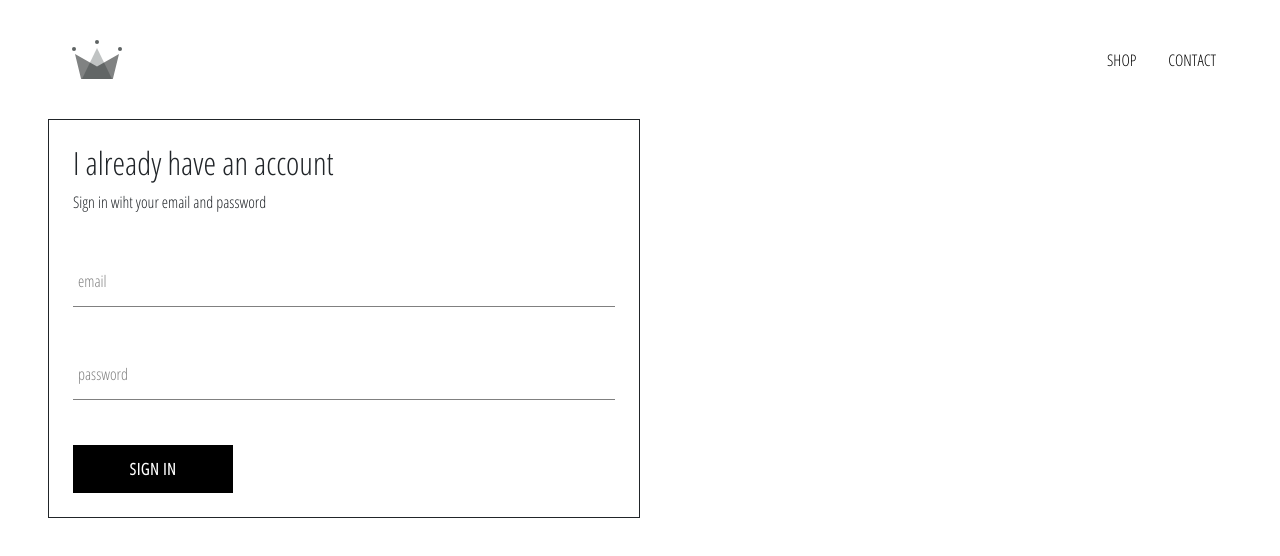
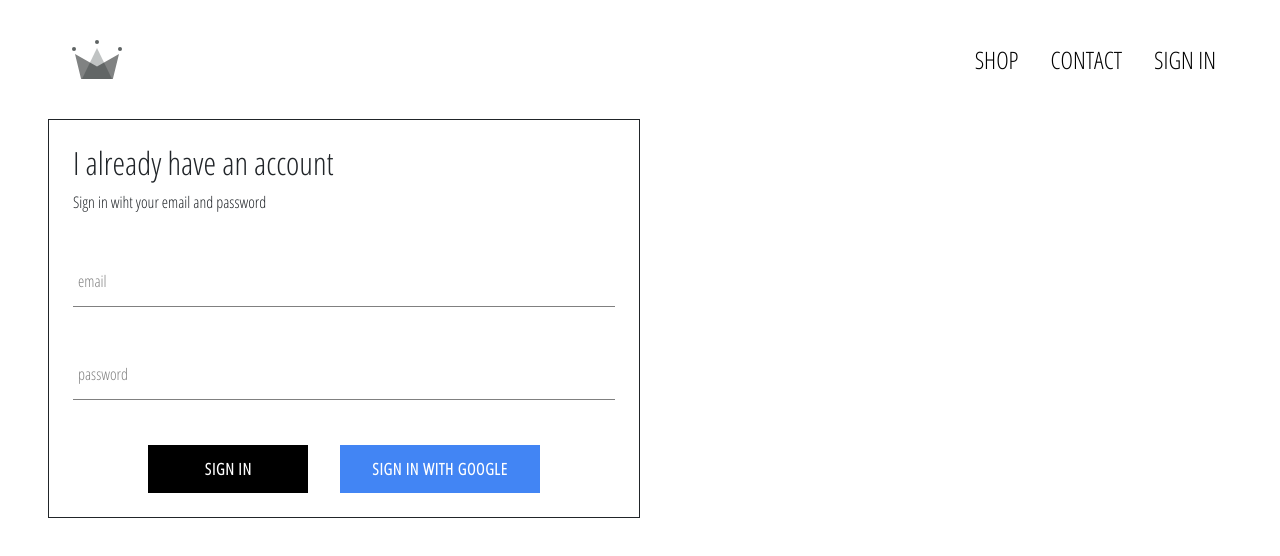
Before and after one commit to mert-1/crwn-clothing, a React (Create React App) app: page /signin in a window 1280 px wide. Shown: the top 556 px of the page. Built offline with nearby package versions, Linux system fonts and the light colour scheme; no server answers.

Commit message:
create Google sign in

```diff
--- a/package.json
+++ b/package.json
@@ -6,6 +6,7 @@
     "@testing-library/jest-dom": "^5.11.4",
     "@testing-library/react": "^11.1.0",
     "@testing-library/user-event": "^12.1.10",
+    "firebase": "^8.6.8",
     "node-sass": "^6.0.0",
     "react": "^17.0.2",
     "react-dom": "^17.0.2",
--- a/src/App.js
+++ b/src/App.js
@@ -6,11 +6,36 @@
 import ShopPage from "./pages/shop/shop.component";
 import SignInAndSignUpPage from "./pages/sign-in-and-sign-up/sign-in-and-sign-up.component";
 import Header from "./components/header/header.component";
+import { auth } from "./firebase/firebase.utils";
 
-function App() {
+class App extends React.Component {
+  constructor(props) {
+    super(props);
+
+    this.state = {
+      currentUser: null,
+    };
+  }
+
+  unsubscribeFromAuth = null;
+
+  componentDidMount() {
+    this.unsubscribeFromAuth = auth.onAuthStateChanged((user) => {
+      this.setState({ currentUser: user });
+
+      console.log("signed", user);
+
+    });
+  }
+
+  componentWillUnmount() {
+    this.unsubscribeFromAuth();
+  }
+
+  render() {
     return (
       <div>
-      <Header />
+        <Header currentUser={this.state.currentUser} />
         <Switch>
           <Route exact path="/" component={HomePage} />
           <Route path="/shop" component={ShopPage} />
@@ -19,5 +44,6 @@
       </div>
     );
   }
+}
 
 export default App;
--- a/src/components/custom-button/custom-button.component.jsx
+++ b/src/components/custom-button/custom-button.component.jsx
@@ -1,8 +1,11 @@
 import React from "react";
 import "./custom-button.styles.scss";
 
-const CustomButton = ({ children, ...otherProps }) => (
-  <button className="custom-button" {...otherProps}>
+const CustomButton = ({ children, isGoogleSignIn, ...otherProps }) => (
+  <button
+    className={`${isGoogleSignIn ? "google-sign-in" : ""} custom-button`}
+    {...otherProps}
+  >
     {children}
   </button>
 );
--- a/src/components/custom-button/custom-button.styles.scss
+++ b/src/components/custom-button/custom-button.styles.scss
@@ -11,10 +11,21 @@
   font-weight: bolder;
   border: none;
   cursor: pointer;
+  margin: 0 1rem;
 
   &:hover {
     background-color: white;
     color: black;
     border: 1px solid black;
   }
+
+  &.google-sign-in {
+    background-color: #4285f4;
+    color: white;
+
+    &:hover {
+      background-color: #357ae8;
+      border: none;
+    }
+  }
 }
--- a/src/components/header/header.component.jsx
+++ b/src/components/header/header.component.jsx
@@ -1,19 +1,29 @@
 import React from "react";
 import { Link } from "react-router-dom";
 import { ReactComponent as Logo } from "../../assets/crown.svg";
+import { auth } from "../../firebase/firebase.utils";
 
-const Header = () => (
+const Header = ({ currentUser }) => (
   <div className="d-flex justify-content-between">
     <Link className="p-4" to="/">
       <Logo />
     </Link>
     <div className="d-flex align-items-center">
-      <Link className="p-3" to="/shop">
+      <Link className="p-3 fs-4" to="/shop">
         SHOP
       </Link>
-      <Link className="p-3" to="/contact">
+      <Link className="p-3 fs-4" to="/contact">
         CONTACT
       </Link>
+      {currentUser ? (
+        <Link className="p-3 fs-4" to="/" onClick={() => auth.signOut()}>
+          SIGN OUT
+        </Link>
+      ) : (
+        <Link className="p-3 fs-4" to="/signin">
+          SIGN IN
+        </Link>
+      )}
     </div>
   </div>
 );
--- a/src/components/sign-in/sign-in.component.jsx
+++ b/src/components/sign-in/sign-in.component.jsx
@@ -1,6 +1,9 @@
 import React from "react";
+
 import FormInput from "../form-input/form-input.component";
 import CustomButton from "../custom-button/custom-button.component";
+
+import { signInWithGoogle } from "../../firebase/firebase.utils";
 
 class SignIn extends React.Component {
   constructor(props) {
@@ -45,7 +48,12 @@
             label="password"
             required
           ></FormInput>
-          <CustomButton type="submit">Sign In</CustomButton>
+          <div className="d-flex justify-content-center">
+            <CustomButton type="submit">Sign In</CustomButton>
+            <CustomButton onClick={signInWithGoogle} isGoogleSignIn>
+              Sign in with Google
+            </CustomButton>
+          </div>
         </form>
       </div>
     );
--- /dev/null
+++ b/src/firebase/firebase.utils.js
@@ -0,0 +1,24 @@
+import firebase from "firebase/app";
+import "firebase/firestore";
+import "firebase/auth";
+
+const config = {
+  apiKey: "AIzaSyDJtryxbFN32ypqtxv5ZJIvewUCU16S3nU",
+  authDomain: "crwn-db-cc4db.firebaseapp.com",
+  projectId: "crwn-db-cc4db",
+  storageBucket: "crwn-db-cc4db.appspot.com",
+  messagingSenderId: "791133677247",
+  appId: "1:791133677247:web:171ea2a1bee1ff1355480a",
+  measurementId: "G-6VD2ZT4Z9Z",
+};
+
+firebase.initializeApp(config);
+
+export const auth = firebase.auth();
+export const firestore = firebase.firestore();
+
+const provider = new firebase.auth.GoogleAuthProvider();
+provider.setCustomParameters({ prompt: "select_account" });
+export const signInWithGoogle = () => auth.signInWithPopup(provider);
+
+export default firebase;
```
Also changed, not shown: 1 other file (tests, documents, lock files or other folders). Lines whose indentation alone changed are shown as unchanged.
